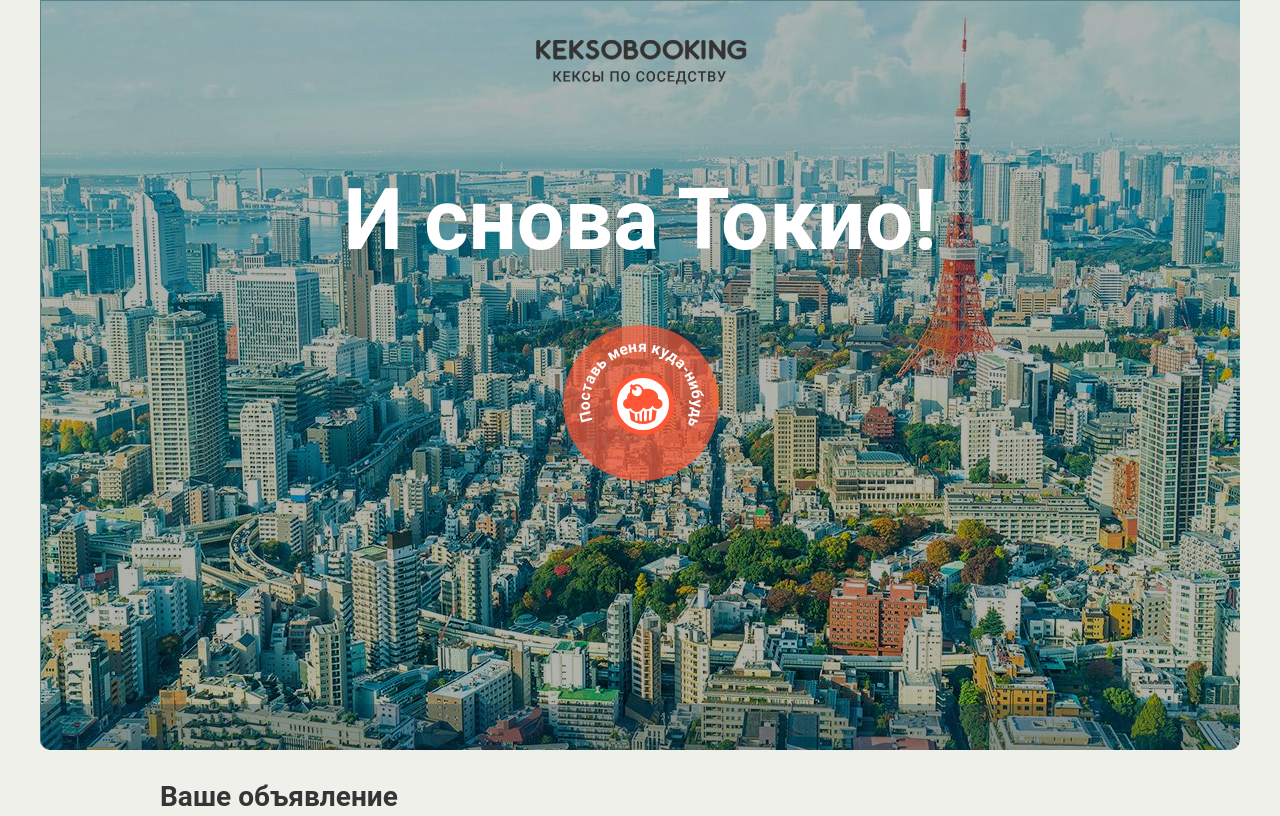
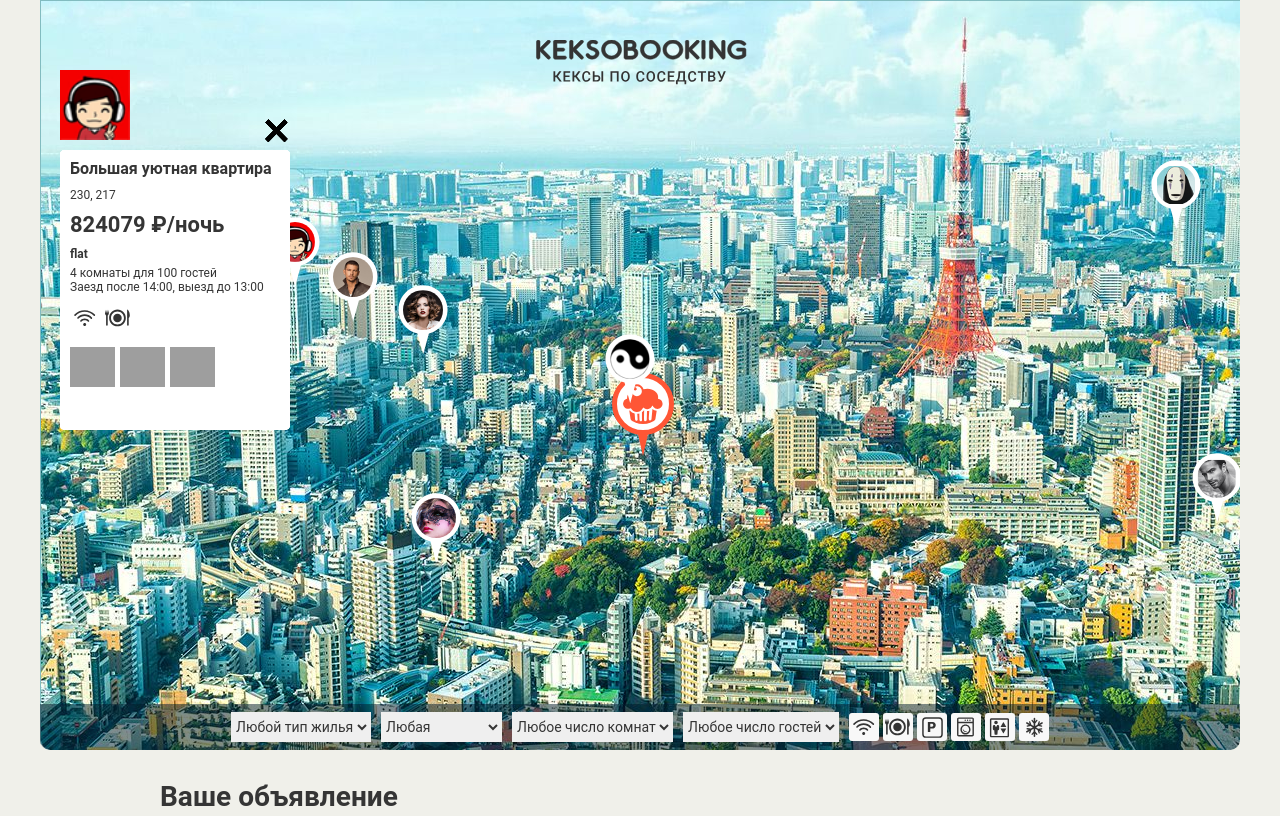
Before and after one commit to Katerina18/1795-keksobooking, a website: page index.html in a window 1280 px wide. Shown: the top 816 px of the page. Drawn offline with Linux system fonts and the light colour scheme; grey boxes are pictures that could not be loaded; files whose address does not match are found by name.

Commit message:
Задание выполнено

```diff
--- a/index.html
+++ b/index.html
@@ -230,7 +230,9 @@
 
   <!-- Метка объявления -->
   <template id="pin">
-    <button type="button" class="map__pin" style="left: 200px; top: 400px;"><img src="img/avatars/user07.png" width="40" height="40" draggable="false" alt="Метка объявления"></button>
+    <button type="button" class="map__pin" style="left: 200px; top: 400px;">
+      <img src="img/avatars/user07.png" width="40" height="40" draggable="false" alt="Метка объявления">
+    </button>
   </template>
 
   <!-- Сообщение об успешном создании объявления -->
@@ -248,5 +250,7 @@
     </div>
   </template>
 
+<script src="js/main.js"></script>
+
 </body>
 </html>
--- a/js/main.js
+++ b/js/main.js
@@ -0,0 +1,206 @@
+'use strict';
+
+var ADS_NUM = 8;
+
+function randomInt(min, max) {
+  return Math.floor( Math.random() * (max + 1 - min) + min );
+}
+
+function formatNumber(num, length) {
+    var s = num.toString();
+    while (s.length < length) {
+        s = "0" + s;
+    }
+    return s;
+}
+
+function createAuthor(number) {
+  number = parseInt(number);
+  return {
+    avatar: 'img/avatars/user' + formatNumber(number + 1, 2) + '.png'
+  };
+}
+
+var TITLES = [
+  "Большая уютная квартира", "Маленькая неуютная квартира", "Огромный прекрасный дворец",
+  "Маленький ужасный дворец", "Красивый гостевой домик", "Некрасивый негостеприимный домик",
+  "Уютное бунгало далеко от моря", "Неуютное бунгало по колено в воде"
+];
+
+function genUnique(array, length) {
+  var result = [];
+
+  for (var i = 0; i < length; i++) {
+    var j = randomInt(0, array.length - 1);
+
+    for (var j = 0; j < length; j++) {
+      if (result.includes(array[j]))
+        continue;
+      else {
+        result.push(array[j]);
+        break;
+      }
+    }
+  }
+
+  return result;
+};
+
+function genFeatures() {
+  var FEATURES = ["wifi", "dishwasher", "parking", "washer", "elevator", "conditioner"];
+
+  return genUnique(FEATURES, randomInt(0, FEATURES.length));
+};
+
+function genPhotos() {
+  var PHOTOS = [
+    "http://o0.github.io/assets/images/tokyo/hotel1.jpg",
+    "http://o0.github.io/assets/images/tokyo/hotel2.jpg",
+    "http://o0.github.io/assets/images/tokyo/hotel3.jpg"
+  ];
+
+  return genUnique(PHOTOS, PHOTOS.length);
+};
+
+function createOffer() {
+  var PRICE_MIN = 1000;
+  var PRICE_MAX = 1000000;
+  const CHECKIN = ['12:00', '13:00', '14:00'];
+  const TYPES = ['palace', 'flat', 'house', 'bungalo'];
+
+  return {
+    title: '',
+    address: '',
+    price: randomInt(PRICE_MIN, PRICE_MAX),
+    type: TYPES[randomInt(0, TYPES.length - 1)],
+    rooms: randomInt(1, 5),
+    guests: randomInt(1, 100),
+    checkin: CHECKIN[randomInt(0, CHECKIN.length - 1)],
+    checkout: CHECKIN[randomInt(0, CHECKIN.length - 1)],
+    features: genFeatures(),
+    description: '',
+    photos: genPhotos()
+  };
+}
+
+function createLocation(x) {
+  const Y_MIN = 130;
+  const Y_MAX = 630;
+  return {
+    x: parseInt(x),
+    y: randomInt(Y_MIN, Y_MAX)
+  };
+}
+
+// функция создания одного объявления
+function createAd(number, title, x) {
+  var ad = {
+    author: createAuthor(number),
+    location: createLocation(x),
+    offer: createOffer()
+  };
+
+  ad.offer.address = ad.location.x.toString() + ", " + ad.location.y;
+  ad.offer.title = title;
+  return ad;
+}
+
+function genAds() {
+  var ads = [];
+  var titles = TITLES.slice();
+
+  for (var i = 0; i < ADS_NUM; i++) {
+    var j = randomInt(0, titles.length - 1);
+    var title = titles[j];
+    titles.splice(j, 1);
+    var map_width = document.querySelector('.map__pins').clientWidth;
+    var ad = createAd(i, title, randomInt(0, map_width));
+
+    ads.push(ad);
+  }
+
+  return ads;
+}
+
+var ads = genAds();
+
+//////////////////////////////////////////////////////////////
+document.querySelector('.map').classList.remove('map--faded');
+
+function renderPin(ad) {
+  var template = document.querySelector('#pin').content.querySelector('.map__pin');
+  var element = template.cloneNode(true);
+  element.style.top = "" + ad.location.y + "px";
+  element.style.left = "" + ad.location.x + "px";
+  var img = element.children[0];
+  img.src = ad.author.avatar;
+  img.alt = ad.offer.title;
+
+  return element;
+}
+
+var pinsFragment = document.createDocumentFragment();
+
+for (var i = 0; i < ads.length; i++) {
+  pinsFragment.appendChild(renderPin(ads[i]));
+}
+
+var mapElement = document.querySelector('.map');
+var pinsElement = mapElement.querySelector('.map__pins');
+pinsElement.appendChild(pinsFragment);
+
+/////////////////////////////////////////
+
+function renderCard(ad) {
+  var template = document.querySelector('#card').content.querySelector('.map__card');
+  var element = template.cloneNode(true);
+  element.children[0].src = ad.author.avatar;
+  element.querySelector('.popup__title').textContent = ad.offer.title;
+  element.querySelector('.popup__text--address').textContent = ad.offer.address;
+  element.querySelector('.popup__text--price').innerHTML = ad.offer.price + ' &#x20bd;<span>/ночь</span>';
+  element.querySelector('.popup__type').textContent = ad.offer.type;
+  element.querySelector('.popup__text--capacity').textContent = ad.offer.rooms + ' комнаты для ' + ad.offer.guests + ' гостей';
+  element.querySelector('.popup__text--time').textContent = 'Заезд после '+ ad.offer.checkin + ', выезд до ' + ad.offer.checkout;
+
+  var featuresElement = element.querySelector('.popup__features');
+  if (!ad.offer.features.includes('wifi'))
+    featuresElement.removeChild(featuresElement.querySelector('.popup__feature--wifi'));
+  if (!ad.offer.features.includes('dishwasher'))
+    featuresElement.removeChild(featuresElement.querySelector('.popup__feature--dishwasher'));
+  if (!ad.offer.features.includes('parking'))
+    featuresElement.removeChild(featuresElement.querySelector('.popup__feature--parking'));
+  if (!ad.offer.features.includes('washer'))
+    featuresElement.removeChild(featuresElement.querySelector('.popup__feature--washer'));
+  if (!ad.offer.features.includes('elevator'))
+    featuresElement.removeChild(featuresElement.querySelector('.popup__feature--elevator'));
+  if (!ad.offer.features.includes('conditioner'))
+    featuresElement.removeChild(featuresElement.querySelector('.popup__feature--conditioner'));
+
+  element.querySelector('.popup__description').textContent = ad.offer.description;
+
+  // debugger;
+  var photosElement = element.querySelector('.popup__photos');
+  var photoElements = [
+    photosElement.children[0],
+    photosElement.children[0].cloneNode(true),
+    photosElement.children[0].cloneNode(true)
+  ];
+
+  photoElements[0].src = ad.offer.photos[0];
+  photoElements[1].src = ad.offer.photos[1];
+  photoElements[2].src = ad.offer.photos[2];
+
+  photosElement.appendChild(photoElements[1]);
+  photosElement.appendChild(photoElements[2]);
+
+  return element;
+}
+
+var cardsFragment = document.createDocumentFragment();
+for (var i = 0; i < ads.length; i++) {
+  cardsFragment.appendChild(renderCard(ads[i]));
+}
+
+mapElement.insertBefore(cardsFragment, mapElement.querySelector('.map__filters-container'));
+// console.log(mapElement.innerHTML);
+// debugger;
```
